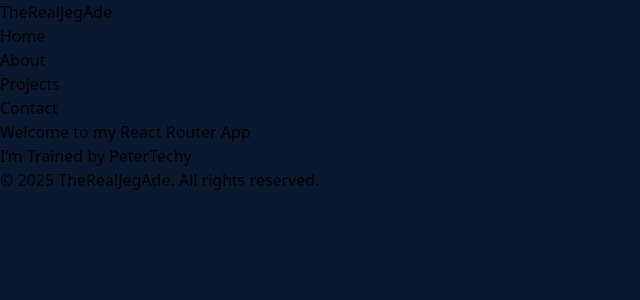
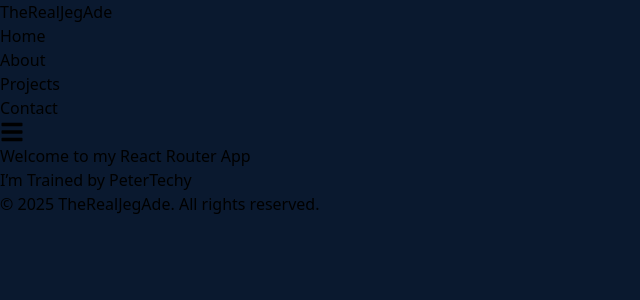
Before and after one commit to Adexjames1994/Day11-routing-myPortfoilo, a React (Vite) app: page / in a window 1280 px wide. Shown: the top 300 px of the page, without its empty margins (0-640 px from the left). Built offline with nearby package versions, Linux system fonts and the light colour scheme.

Commit message:
second commit

```diff
--- a/src/Components/Navbar.jsx
+++ b/src/Components/Navbar.jsx
@@ -1,17 +1,37 @@
-import React from 'react'
+import React, { useState } from 'react'
+import { FaBars, FaTimes } from 'react-icons/fa';
 import { Link } from 'react-router-dom'
 
+
+
 const Navbar = () => {
+  const [isOpen, setIsOpen] = useState(false);
+
+  const toggleMenu = ()=> setIsOpen(!isOpen)
   return (
-   <nav className='text-white p-4 shadow '>
+   <nav className='text-white p-4 shadow-md '>
     <div className='max-w-6xl mx-auto flex justify-between items-center'>
       <h1 className='font-bold text-xl'>TheRealJegAde</h1>
-      <ul className='flex gap-6'>
+
+      <ul className='hidden md:flex gap-6'>
         <li><Link to='/'>Home</Link></li>
         <li><Link to='about'>About</Link></li>
         <li><Link to='project'>Projects</Link></li>
         <li><Link to='contact'>Contact</Link></li>
       </ul>
+
+      <div className='md:hidden z-20 ' onClick={toggleMenu}>
+        {isOpen ? <FaTimes size={24}/> : <FaBars size={24}/>}
+      </div>
+
+      {isOpen && (
+        <ul className='absolute top-16 left-0 w-full flex flex-col gap-4 p-6 text-center z-10 md:hidden transition-all'>
+        <li><Link to='/' className='hover:text-blue-300' onClick={toggleMenu}>Home</Link></li>
+        <li><Link to='about' className='hover:text-blue-300' onClick={toggleMenu}>About</Link></li>
+        <li><Link to='project' className='hover:text-blue-300' onClick={toggleMenu}>Projects</Link></li>
+        <li><Link to='contact' className='hover:text-blue-300' onClick={toggleMenu}>Contact</Link></li>
+      </ul>
+      )}
     </div>
    </nav>
   )
```
